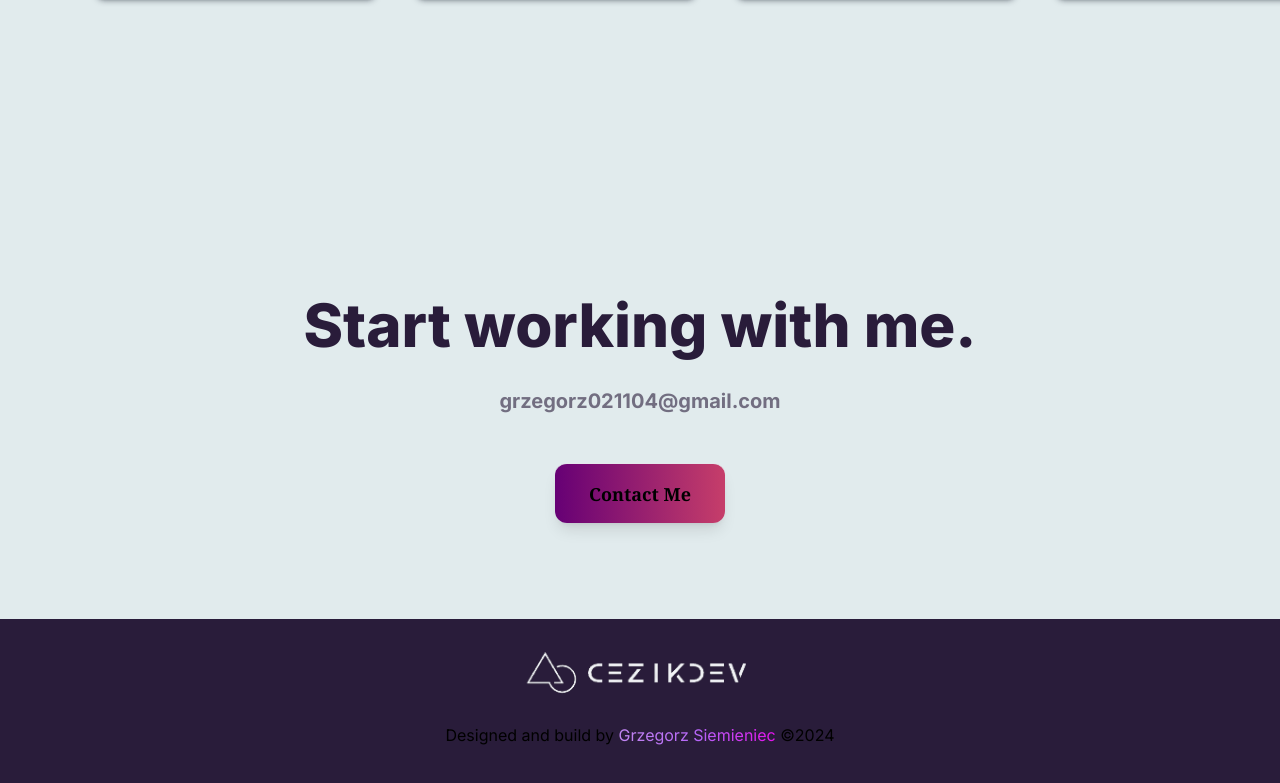
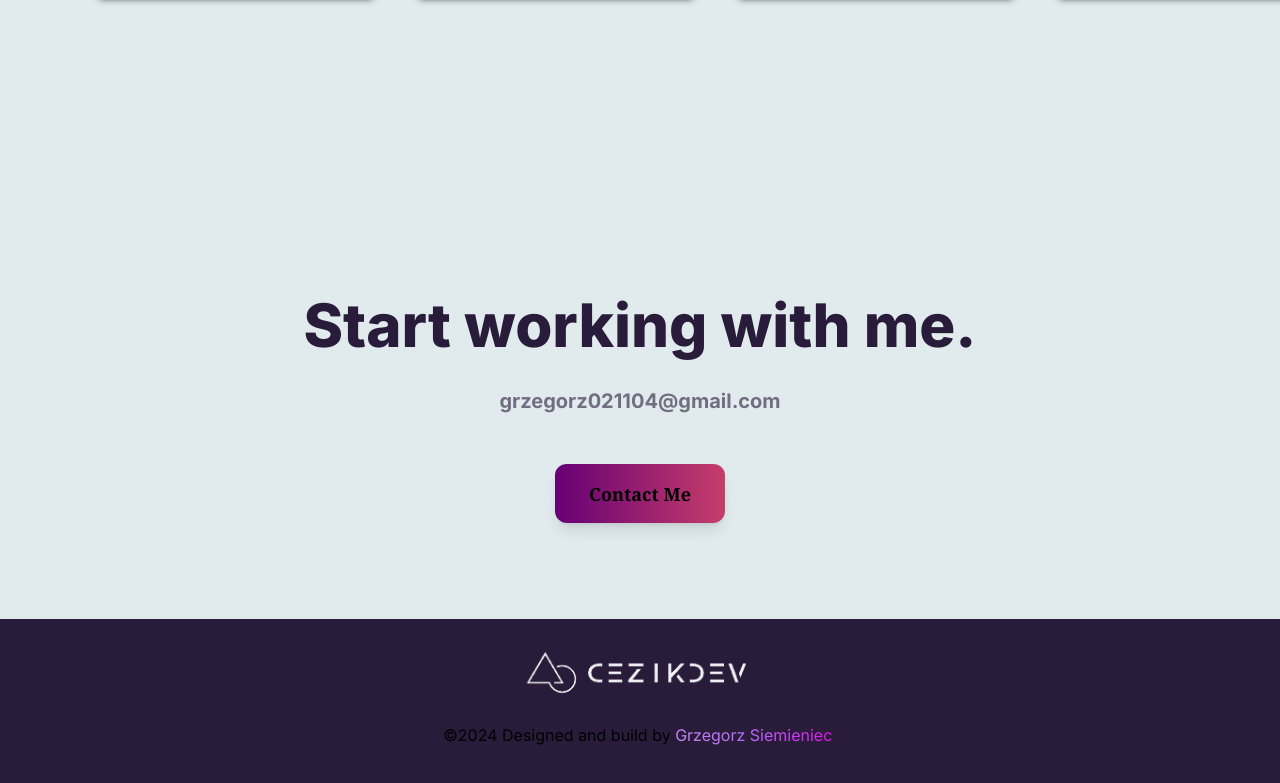
Before and after one commit to GrzegorzSiemieniec/newportfolionetlify, a Next.js app: page / in a window 1280 px wide. Shown: the part 2403-3186 px from the top of the page. Built offline with nearby package versions, Linux system fonts and the light colour scheme; what tailwindcss-no-scrollbar would draw is missing.

Commit message:
new messages

```diff
--- a/app/page.tsx
+++ b/app/page.tsx
@@ -530,11 +530,10 @@ export default function Home() {
             exit="hide"
             variants={textFromLeftAnimationFooter}
           >
-            Designed and build by
+            ©2024 Designed and build by
             <p className=" inline bg-gradient-to-r from-[#c188f0] via-[#b666f8] to-[#e50dec] bg-clip-text text-transparent">
             &nbsp;Grzegorz Siemieniec&nbsp;
             </p>
-            ©2024
           </motion.p>
         </div>
       </div>
```
